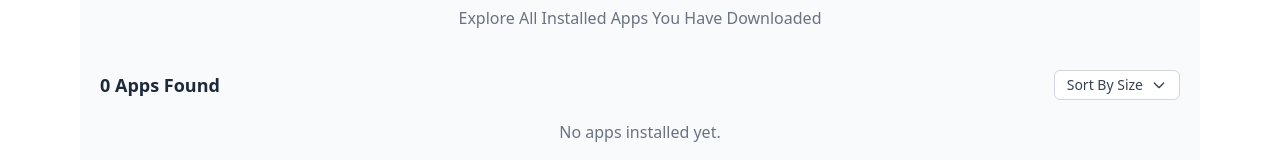
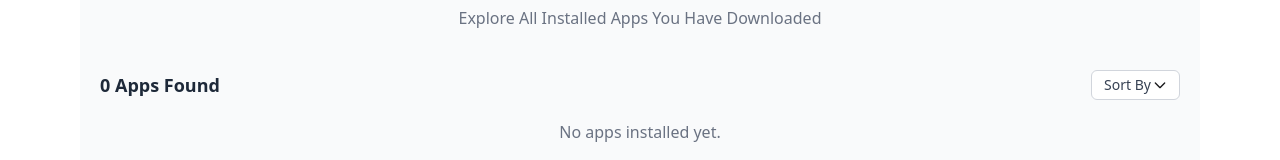
Before and after one commit to opunath26/apporbit-store, a React (Vite) app: page /installation in a window 1280 px wide. Shown: the part 227-387 px from the top of the page. Built offline with nearby package versions, Linux system fonts and the light colour scheme.

Commit message:
add social media links (Facebook, Twitter, YouTube) to footer with hover effects

```diff
--- a/src/components/Footer/Footer.jsx
+++ b/src/components/Footer/Footer.jsx
@@ -17,19 +17,19 @@ const Footer = () => {
 
                     {/* Social Icons */}
                     <div className="flex gap-6 mt-4 md:mt-0">
-                        <a href="#" className="hover:text-purple-500 transition-colors duration-300">
+                        <a href="https://x.com/" className="hover:text-purple-500 transition-colors duration-300">
                             {/* Twitter */}
                             <svg xmlns="http://www.w3.org/2000/svg" width="24" height="24" viewBox="0 0 24 24" className="fill-current">
                                 <path d="M24 4.557c-.883.392-1.832.656-2.828.775 1.017-.609 1.798-1.574 2.165-2.724-.951.564-2.005.974-3.127 1.195-.897-.957-2.178-1.555-3.594-1.555-3.179 0-5.515 2.966-4.797 6.045-4.091-.205-7.719-2.165-10.148-5.144-1.29 2.213-.669 5.108 1.523 6.574-.806-.026-1.566-.247-2.229-.616-.054 2.281 1.581 4.415 3.949 4.89-.693.188-1.452.232-2.224.084.626 1.956 2.444 3.379 4.6 3.419-2.07 1.623-4.678 2.348-7.29 2.04 2.179 1.397 4.768 2.212 7.548 2.212 9.142 0 14.307-7.721 13.995-14.646.962-.695 1.797-1.562 2.457-2.549z"/>
                             </svg>
                         </a>
-                        <a href="#" className="hover:text-purple-500 transition-colors duration-300">
+                        <a href="https://www.youtube.com/" className="hover:text-purple-500 transition-colors duration-300">
                             {/* YouTube */}
                             <svg xmlns="http://www.w3.org/2000/svg" width="24" height="24" viewBox="0 0 24 24" className="fill-current">
                                 <path d="M19.615 3.184c-3.604-.246-11.631-.245-15.23 0-3.897.266-4.356 2.62-4.385 8.816.029 6.185.484 8.549 4.385 8.816 3.6.245 11.626.246 15.23 0 3.897-.266 4.356-2.62 4.385-8.816-.029-6.185-.484-8.549-4.385-8.816zm-10.615 12.816v-8l8 3.993-8 4.007z"/>
                             </svg>
                         </a>
-                        <a href="#" className="hover:text-purple-500 transition-colors duration-300">
+                        <a href="https://www.facebook.com" className="hover:text-purple-500 transition-colors duration-300">
                             {/* Facebook */}
                             <svg xmlns="http://www.w3.org/2000/svg" width="24" height="24" viewBox="0 0 24 24" className="fill-current">
                                 <path d="M9 8h-3v4h3v12h5v-12h3.642l.358-4h-4v-1.667c0-.955.192-1.333 1.115-1.333h2.885v-5h-3.808c-3.596 0-5.192 1.583-5.192 4.615v3.385z"/>
--- a/src/components/Installation/Installation.jsx
+++ b/src/components/Installation/Installation.jsx
@@ -2,13 +2,12 @@ import React, { useEffect, useState } from "react";
 
 const Installation = () => {
   const [installedApps, setInstalledApps] = useState([]);
-  const [loading, setLoading] = useState(true); // 🔹 Loading state
-  const [scaleUp, setScaleUp] = useState(false); // 🔹 Animation state
+  const [loading, setLoading] = useState(true);
+  const [scaleUp, setScaleUp] = useState(false);
+  const [sortOrder, setSortOrder] = useState(""); // 🔹 Sorting state
 
   useEffect(() => {
-    // 🔹 Animation start
     const timer1 = setTimeout(() => setScaleUp(true), 100);
-    // 🔹 1 second por loading false
     const timer2 = setTimeout(() => setLoading(false), 1000);
 
     const storedApps = localStorage.getItem("installedApps");
@@ -22,7 +21,19 @@ const Installation = () => {
     };
   }, []);
 
-  // 🔹 Loading spinner UI
+  // 🔹 Sort apps whenever sortOrder changes
+  useEffect(() => {
+    if (sortOrder === "High-Low") {
+      setInstalledApps((prev) =>
+        [...prev].sort((a, b) => b.downloads - a.downloads)
+      );
+    } else if (sortOrder === "Low-High") {
+      setInstalledApps((prev) =>
+        [...prev].sort((a, b) => a.downloads - b.downloads)
+      );
+    }
+  }, [sortOrder]);
+
   if (loading)
     return (
       <div className="flex flex-col justify-center items-center h-screen">
@@ -67,11 +78,19 @@ const Installation = () => {
             {installedApps.length} App{installedApps.length !== 1 ? "s" : ""} Found
           </h2>
 
+          {/* Sort Dropdown */}
           <div className="relative">
-            <button className="flex items-center gap-2 bg-white hover:bg-gray-100 px-3 py-1 border border-gray-300 rounded-md text-gray-700 text-sm">
-              Sort By Size
+            <select
+              value={sortOrder}
+              onChange={(e) => setSortOrder(e.target.value)}
+              className="flex items-center gap-2 bg-white hover:bg-gray-100 px-3 py-1 border border-gray-300 rounded-md text-gray-700 text-sm appearance-none cursor-pointer"
+            >
+              <option value="">Sort By </option>
+              <option value="High-Low">High-Low</option>
+              <option value="Low-High">Low-High</option>
+            </select>
             <svg
-                className="w-4 h-4"
+              className="top-1/2 right-3 absolute w-4 h-4 -translate-y-1/2 pointer-events-none transform"
               fill="none"
               stroke="currentColor"
               viewBox="0 0 24 24"
@@ -83,7 +102,6 @@ const Installation = () => {
                 d="M19 9l-7 7-7-7"
               />
             </svg>
-            </button>
           </div>
         </div>
 
@@ -131,7 +149,6 @@ const Installation = () => {
     </div>
   );
 
-  // Uninstall button click handler
   function handleUninstall(id) {
     const updatedApps = installedApps.filter((app) => app.id !== id);
     setInstalledApps(updatedApps);
```
Lines whose indentation alone changed are shown as unchanged.
